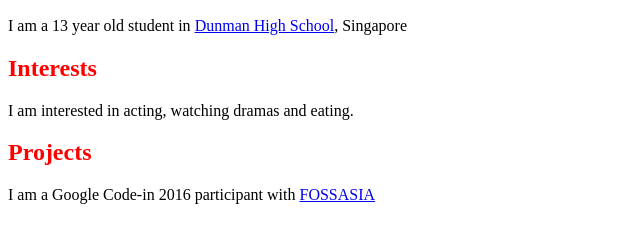
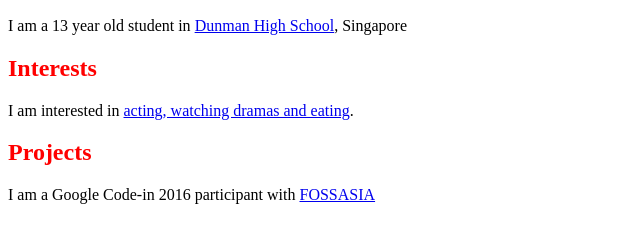
Before and after one commit to dhs17y2iguiruiyingvernice/dhs17y2iguiruiyingvernice.github.io, a plain HTML site: page index.html in a window 1280 px wide. Shown: the part 384-626 px from the top of the page, without its empty margins (0-640 px from the left). Drawn offline with Linux system fonts and the light colour scheme.

Commit message:
Update index.html

```diff
--- a/index.html
+++ b/index.html
@@ -10,7 +10,7 @@
     <h2>About</h2>
     <p>I am a 13 year old student in <a href="http://dunmanhigh.moe.edu.sg/wp-content/uploads/website/index.html">Dunman High School</a>, Singapore</p>
     <h2>Interests</h2>
-    <p>I am interested in acting, watching dramas and eating.</p>
+    <p>I am interested in <a href="http://youtube.com">acting, watching dramas and eating</a>.</p>
     <h2>Projects</h2>
     <p> I am a Google Code-in 2016 participant with <a href="http://fossasia.org">FOSSASIA</a></p>
 
```
